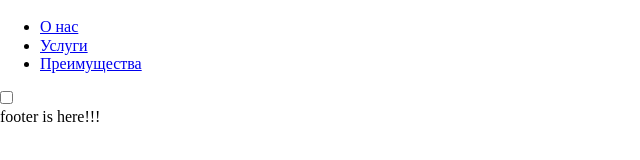
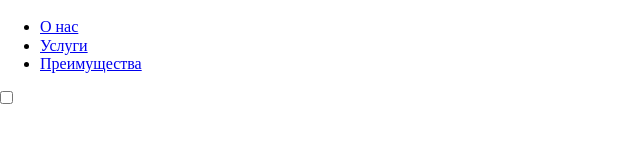
Before and after one commit to QyrBalasy/theloop, a website with bundled scripts: page src/index.html in a window 1280 px wide. Shown: the part 152-312 px from the top of the page, without its empty margins (0-640 px from the left). Built offline with nearby package versions, Linux system fonts and the light colour scheme; files whose address does not match are found by name.

Commit message:
fix: delete old content

```diff
--- a/src/html/footer.html
+++ b/src/html/footer.html
@@ -1,3 +1,3 @@
 <footer>
-  footer is here!!!
+
 </footer>
```
